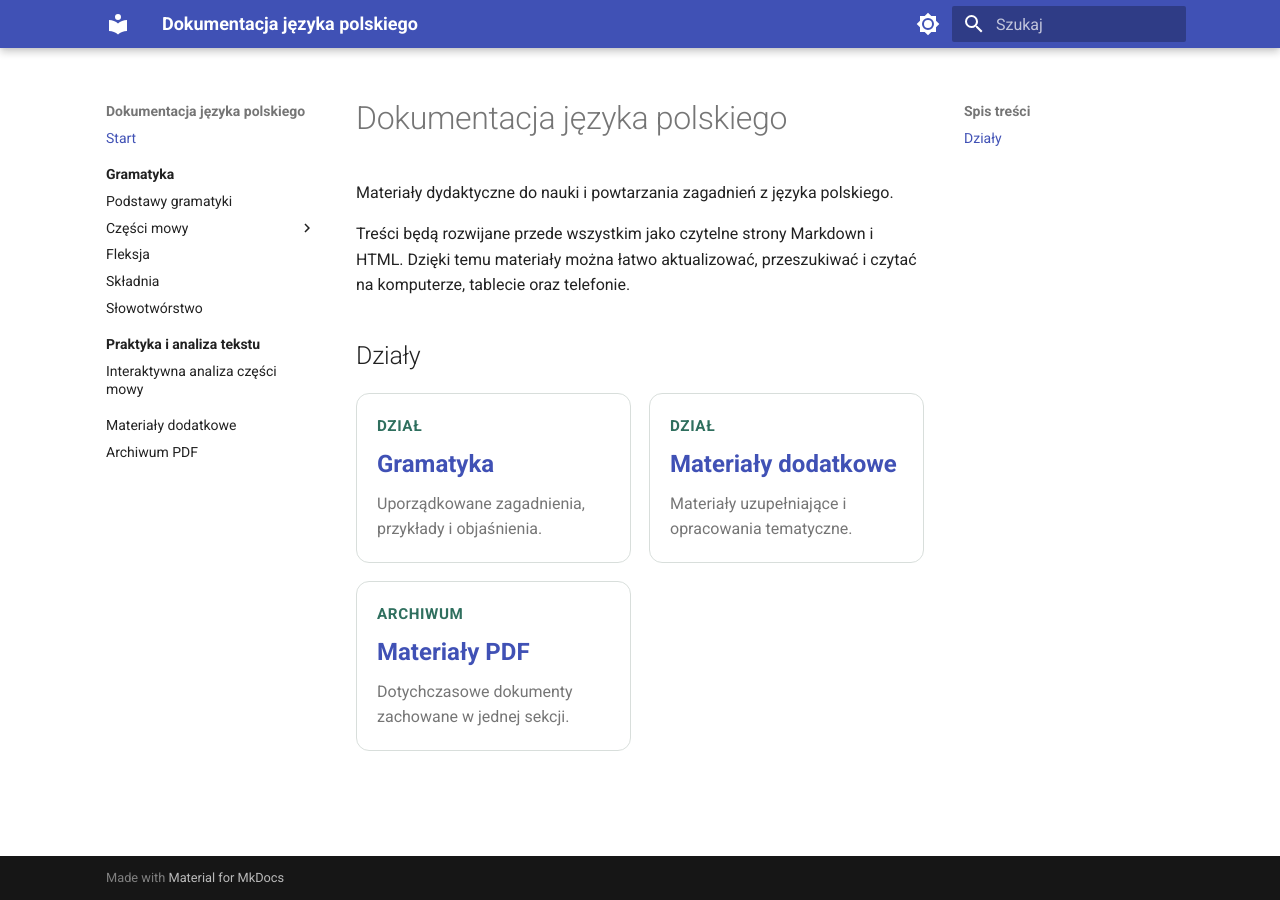
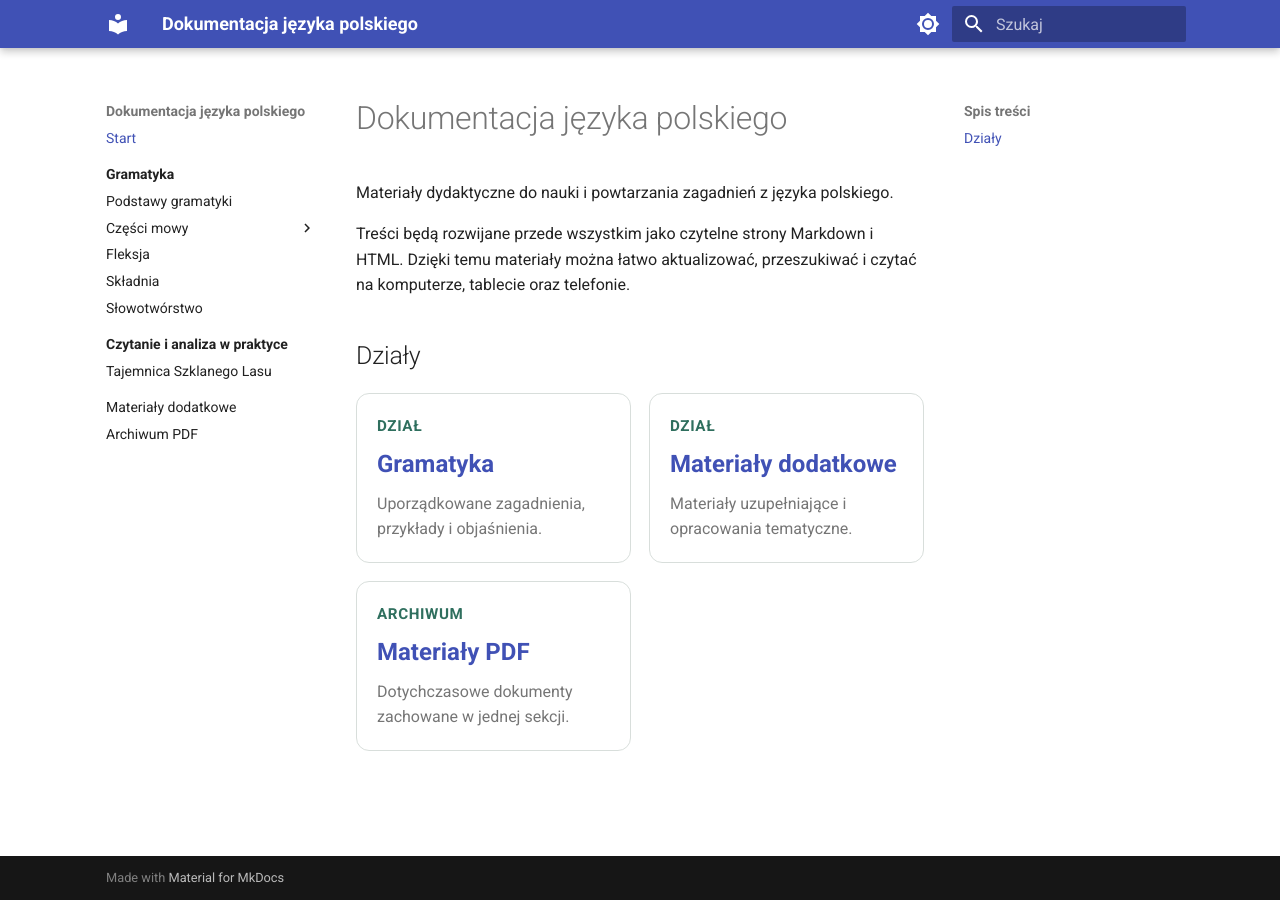
Before and after one commit to dchorazkiewicz/SP_JP, an MkDocs documentation site: the page built from docs/index.md, in a window 1280 px wide. Built offline with MkDocs 1.6.1 and Material for MkDocs 9.7.7, drawn with Linux system fonts in a browser that asks for light colours.

Commit message:
Rename interactive reading navigation

```diff
--- a/mkdocs.yml
+++ b/mkdocs.yml
@@ -58,8 +58,8 @@ nav:
       - Fleksja: gramatyka/fleksja/index.md
       - Składnia: gramatyka/skladnia/index.md
       - Słowotwórstwo: gramatyka/slowotworstwo/index.md
-  - Praktyka i analiza tekstu:
+  - Czytanie i analiza w praktyce:
       - Wprowadzenie: praktyka/index.md
-      - Interaktywna analiza części mowy: praktyka/interaktywna-analiza-czesci-mowy.md
+      - Tajemnica Szklanego Lasu: praktyka/interaktywna-analiza-czesci-mowy.md
   - Materiały dodatkowe: materialy-dodatkowe/index.md
   - Archiwum PDF: pdf/index.md
```
